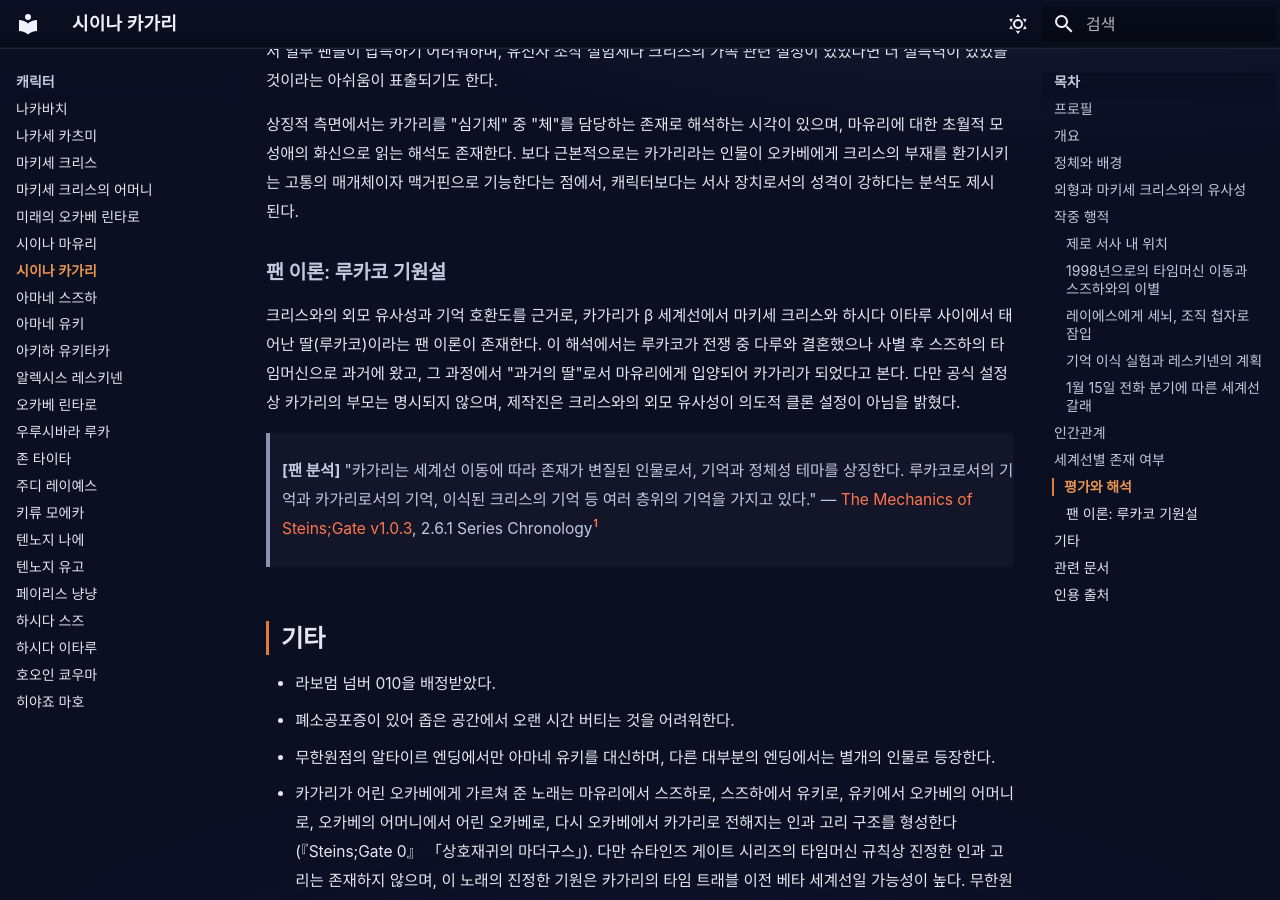
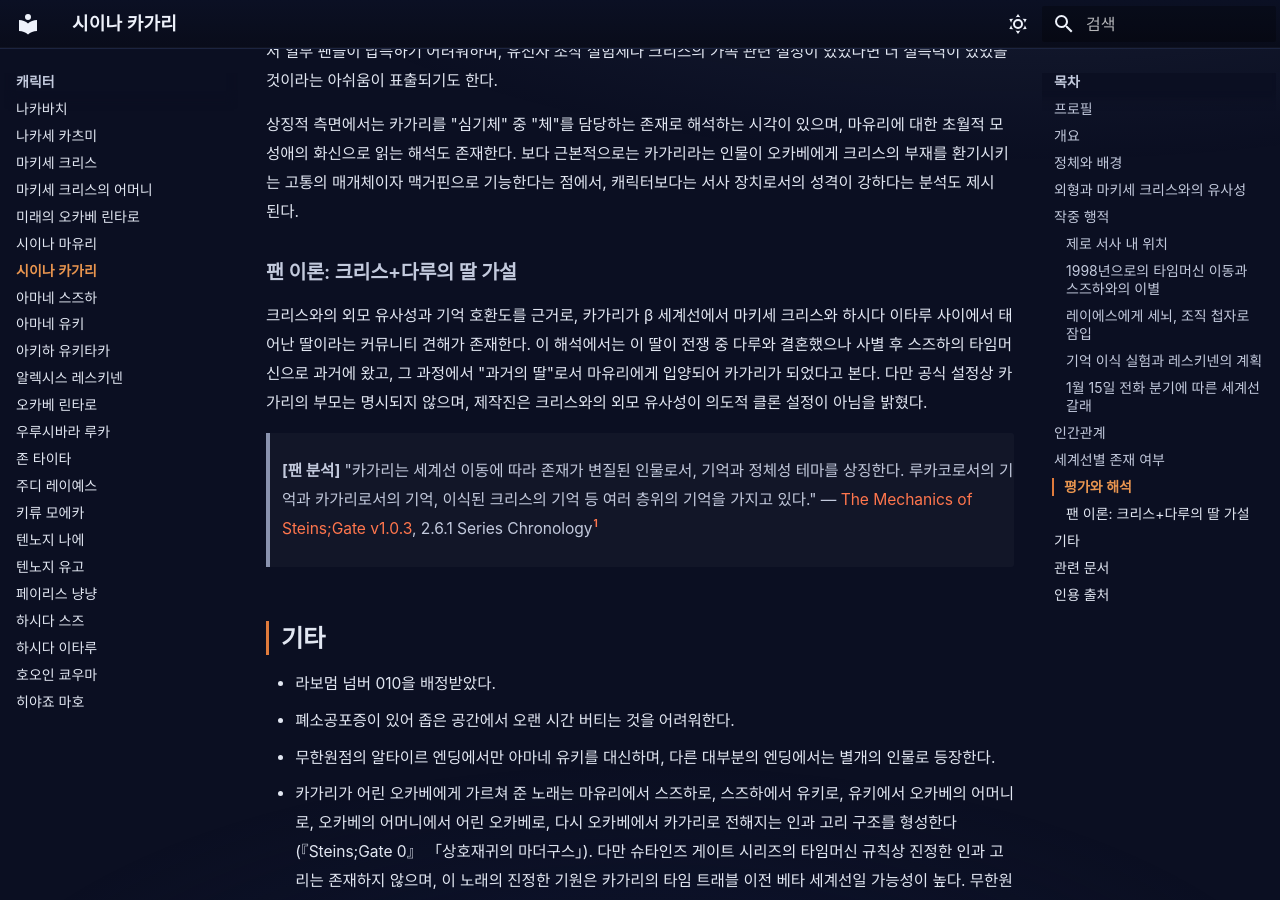
Before and after one commit to sgwiki/sgwiki.github.io, an MkDocs documentation site: the page built from wiki/캐릭터/시이나-카가리.md, in a window 1280 px wide and 900 px high, scrolled down 5415 px. Built offline with MkDocs 1.6.1 and Material for MkDocs 9.7.7, drawn with Linux system fonts in a browser that asks for light colours; some web fonts are replaced.

Commit message:
fix(wiki): 카가리-마유리-인과-순환 — P10 6c3229c0 패치 적용

```diff
--- a/wiki/캐릭터/시이나-카가리.md
+++ b/wiki/캐릭터/시이나-카가리.md
@@ -98,9 +98,9 @@ description: "시이나 카가리는 《슈타인즈 게이트 0》의 핵심
 
 상징적 측면에서는 카가리를 "심기체" 중 "체"를 담당하는 존재로 해석하는 시각이 있으며, 마유리에 대한 초월적 모성애의 화신으로 읽는 해석도 존재한다. 보다 근본적으로는 카가리라는 인물이 오카베에게 크리스의 부재를 환기시키는 고통의 매개체이자 맥거핀으로 기능한다는 점에서, 캐릭터보다는 서사 장치로서의 성격이 강하다는 분석도 제시된다.
 
-### 팬 이론: 루카코 기원설
+### 팬 이론: 크리스+다루의 딸 가설
 
-크리스와의 외모 유사성과 기억 호환도를 근거로, 카가리가 β 세계선에서 마키세 크리스와 하시다 이타루 사이에서 태어난 딸(루카코)이라는 팬 이론이 존재한다. 이 해석에서는 루카코가 전쟁 중 다루와 결혼했으나 사별 후 스즈하의 타임머신으로 과거에 왔고, 그 과정에서 "과거의 딸"로서 마유리에게 입양되어 카가리가 되었다고 본다. 다만 공식 설정상 카가리의 부모는 명시되지 않으며, 제작진은 크리스와의 외모 유사성이 의도적 클론 설정이 아님을 밝혔다.
+크리스와의 외모 유사성과 기억 호환도를 근거로, 카가리가 β 세계선에서 마키세 크리스와 하시다 이타루 사이에서 태어난 딸이라는 커뮤니티 견해가 존재한다. 이 해석에서는 이 딸이 전쟁 중 다루와 결혼했으나 사별 후 스즈하의 타임머신으로 과거에 왔고, 그 과정에서 "과거의 딸"로서 마유리에게 입양되어 카가리가 되었다고 본다. 다만 공식 설정상 카가리의 부모는 명시되지 않으며, 제작진은 크리스와의 외모 유사성이 의도적 클론 설정이 아님을 밝혔다.
 
 > **[팬 분석]** "카가리는 세계선 이동에 따라 존재가 변질된 인물로서, 기억과 정체성 테마를 상징한다. 루카코로서의 기억과 카가리로서의 기억, 이식된 크리스의 기억 등 여러 층위의 기억을 가지고 있다." — [The Mechanics of Steins;Gate v1.0.3](../근거자료/비공식/mechanics-of-steins-gate/ch2.md), 2.6.1 Series Chronology[^10]
 
```
Also changed, not shown: wiki/lore/카가리-마유리-인과-순환.md (+1 -1 lines).
